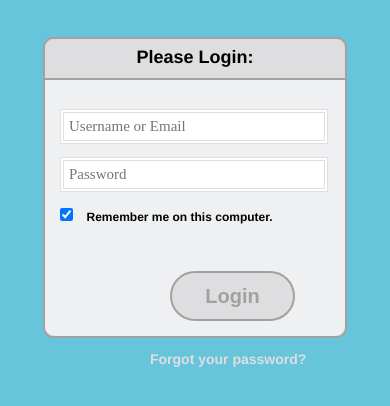
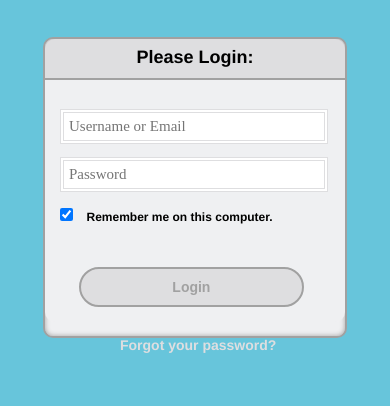
Before and after one commit to dbrynelson/Tech-Academy-HTML-CSS-JS-SQL, a plain HTML site: page login.html in a window 390 px wide. Drawn offline with Linux system fonts and the light colour scheme.

Commit message:
Update login_style2.css
Update login_style2.css

```diff
--- a/css/login_style2.css
+++ b/css/login_style2.css
@@ -113,7 +113,7 @@ input[type="password"]:focus {
 		margin: 5% 0 0 0;
 	}
 	.rem {
-		margin: 5% 0 0 0;
+		margin: 5% 0 0 10px;
 	}
 }
 
@@ -133,13 +133,13 @@ input[type="password"]:focus {
 		font-size: 15px;
 	}
 	.btn {
-		font-size: 20px;
-		width: 125px;
-		height: 50px;
-		margin: 45px 0 0 110px;
+		font-size: 14px;
+		width: 225px;
+		height: 40px;
+		margin: 15% 0 0 7%;
 	}
 	.forgot a {
-		margin: 0 0 0 35%;
+		margin: 0 0 0 25%;
 	}
 	.chk {
 		margin: 6% 0 0 0;
```
